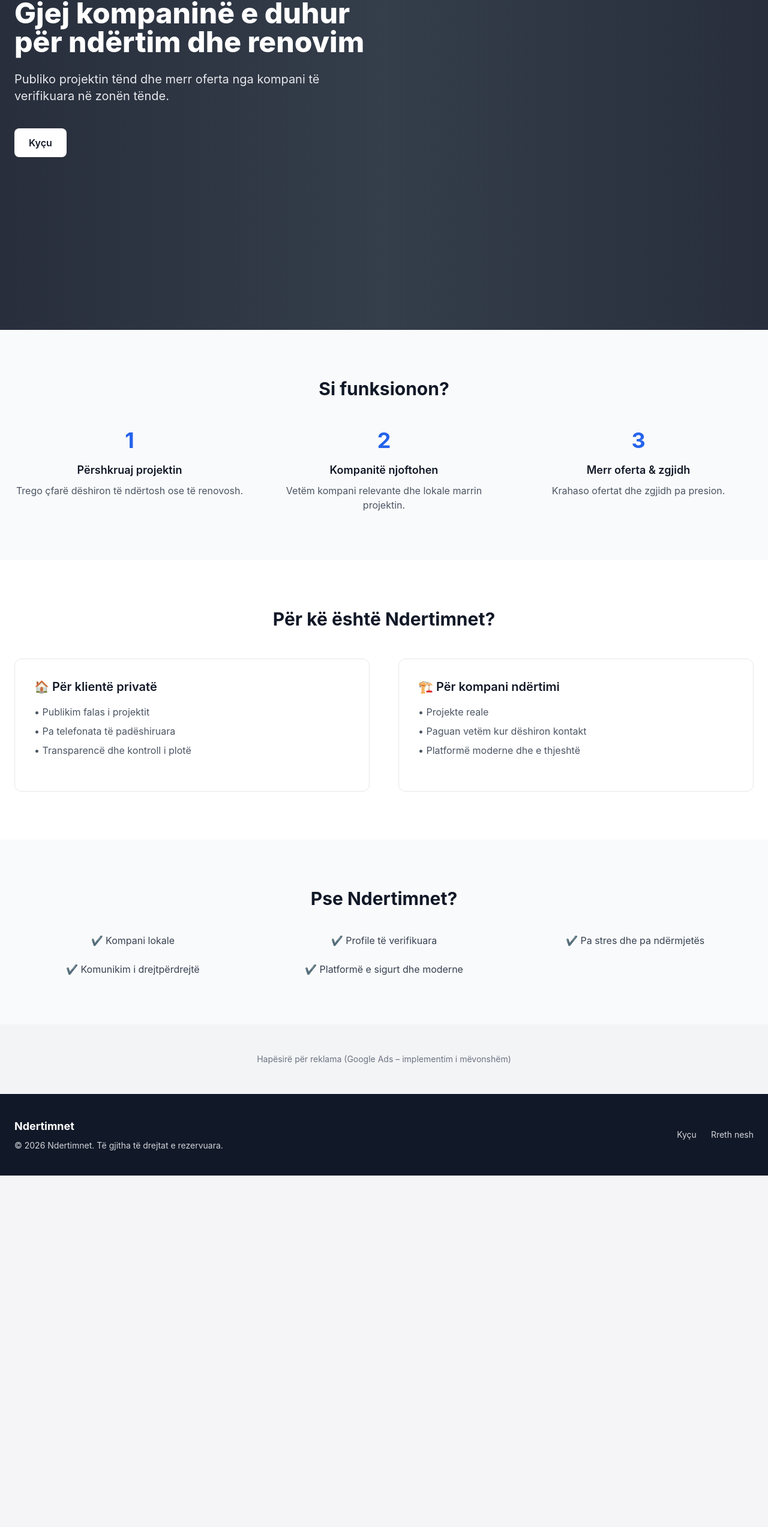
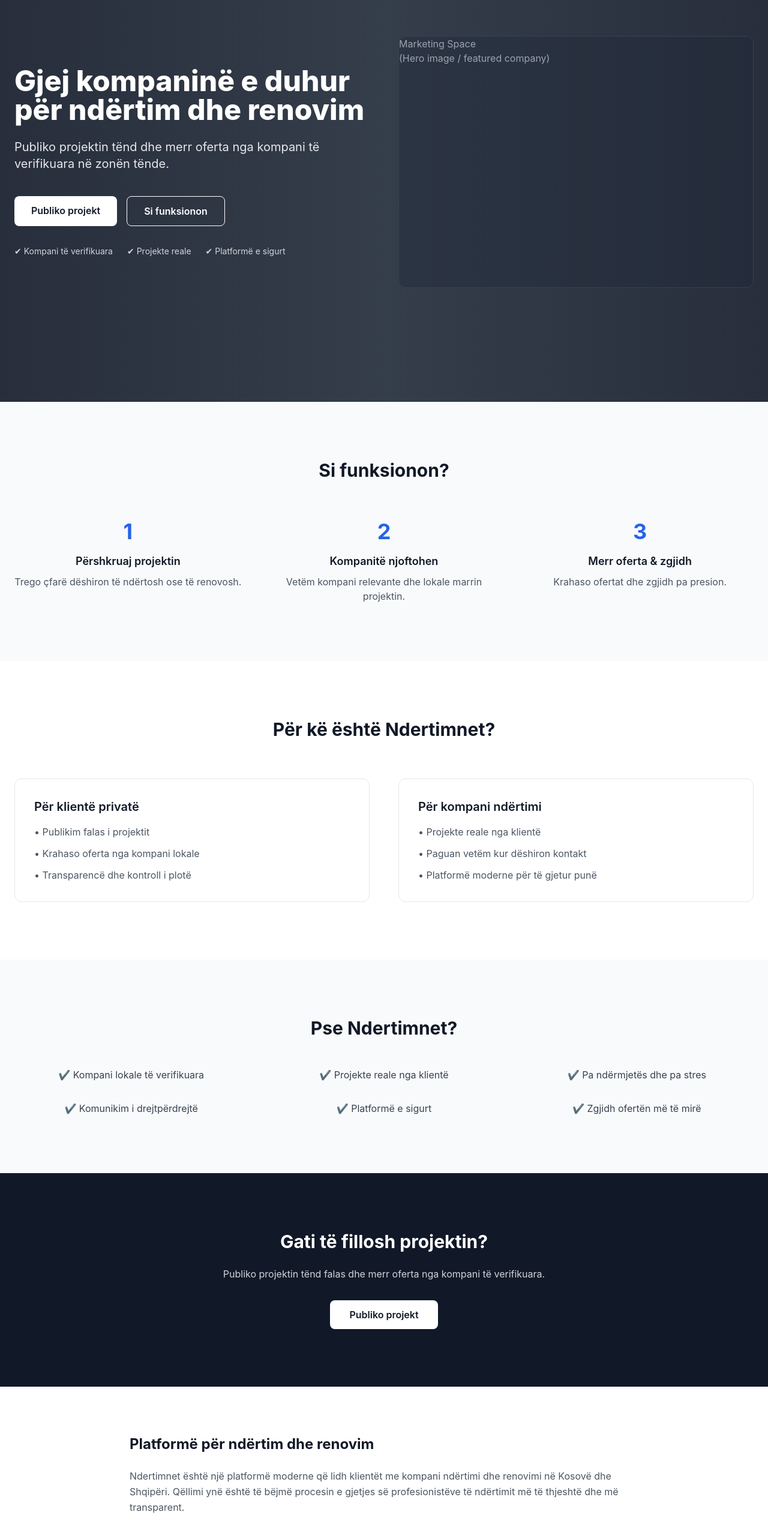
Before and after one commit to GazmendUka/ndertimnet, a React (Create React App) app in the folder frontend/: page / in a window 1280 px wide. Shown: the part 195-2741 px from the top of the page at 60% size. Before the commit the page ends 2155 px from the top, so only its background shows below. Built offline with nearby package versions, Linux system fonts and the light colour scheme; no server answers.

Commit message:
feat: implement landing page v1 with hero, CTA and SEO sections

```diff
--- a/frontend/src/auth/AuthContext.js
+++ b/frontend/src/auth/AuthContext.js
@@ -34,20 +34,69 @@
 // ============================================================
 
 export const AuthProvider = ({ children }) => {
-
   const [user, setUser] = useState(null);
   const [access, setAccess] = useState(null);
   const [refresh, setRefresh] = useState(null);
   const [loading, setLoading] = useState(true);
 
   // ============================================================
+  // 🚪 LOGOUT
+  // ============================================================
+
+  const logout = () => {
+    clearStorage();
+    setUser(null);
+    setAccess(null);
+    setRefresh(null);
+    setLoading(false);
+
+    window.location.href = "/";
+  };
+
+  // ============================================================
+  // 👤 Fetch logged in user
+  // ============================================================
+
+  const fetchCurrentUser = async (forcedToken = null) => {
+    try {
+      const res = await api.get(
+        "accounts/me/",
+        forcedToken
+          ? {
+              headers: {
+                Authorization: `Bearer ${forcedToken}`,
+              },
+            }
+          : undefined
+      );
+
+      const usr = res.data?.data || res.data;
+
+      setUser(usr);
+
+      const storage = getStorage();
+      storage.setItem("user", JSON.stringify(usr));
+
+      return usr;
+    } catch (err) {
+      const status = err.response?.status;
+
+      console.warn("fetchCurrentUser failed:", status);
+
+      if (status === 401) {
+        logout();
+      }
+
+      throw err;
+    }
+  };
+
+  // ============================================================
   // 🔧 Init auth (runs once on app start)
   // ============================================================
 
   useEffect(() => {
-
     const initAuth = async () => {
-
       const token = getAccessToken();
       const refreshToken = getRefreshToken();
 
@@ -71,61 +120,16 @@
     };
 
     initAuth();
-
   }, []);
-
-  // ============================================================
-  // 👤 Fetch logged in user
-  // ============================================================
-
-  const fetchCurrentUser = async (forcedToken = null) => {
-
-    try {
-
-      const res = await api.get(
-        "accounts/me/",
-        forcedToken
-          ? {
-              headers: {
-                Authorization: `Bearer ${forcedToken}`,
-              },
-            }
-          : undefined
-      );
-
-      const usr = res.data?.data || res.data;
-
-      setUser(usr);
-
-      const storage = getStorage();
-      storage.setItem("user", JSON.stringify(usr));
-
-      return usr;
-
-    } catch (err) {
-
-      const status = err.response?.status;
-
-      console.warn("fetchCurrentUser failed:", status);
-
-      if (status === 401) {
-        logout();
-      }
-
-      throw err;
-    }
-  };
 
   // ============================================================
   // 🔑 LOGIN
   // ============================================================
 
   const login = async (email, password, rememberMe = true) => {
-
     setLoading(true);
 
     try {
-
       const res = await api.post(
         "accounts/login/",
         {
@@ -136,8 +140,7 @@
         { skipAuth: true }
       );
 
-      const data = res.data.data;
-
+      const data = res.data?.data || res.data;
       const storage = rememberMe ? localStorage : sessionStorage;
 
       storage.setItem("access", data.access);
@@ -145,40 +148,22 @@
 
       setAccess(data.access);
       setRefresh(data.refresh);
+      setUser(data.user);
 
-      setUser(data.user);
+      if (data.user) {
+        storage.setItem("user", JSON.stringify(data.user));
+      }
 
       try {
         await fetchCurrentUser(data.access);
       } catch {}
 
       return data.user;
-
     } catch (err) {
-
-      throw new Error(
-        err.response?.data?.message || "Gabim gjatë hyrjes"
-      );
-
+      throw new Error(err.response?.data?.message || "Gabim gjatë hyrjes");
     } finally {
-
       setLoading(false);
-
     }
-  };
-
-  // ============================================================
-  // 🚪 LOGOUT
-  // ============================================================
-
-  const logout = () => {
-    clearStorage();
-    setUser(null);
-    setAccess(null);
-    setRefresh(null);
-    setLoading(false);
-
-     window.location.href = "/";
   };
 
   // ============================================================
@@ -218,7 +203,6 @@
   // ============================================================
 
   const refreshMe = async () => {
-
     const token = getAccessToken();
 
     if (!token) return;
@@ -237,7 +221,6 @@
   return (
     <AuthContext.Provider
       value={{
-
         // core
         user,
         access,
--- a/frontend/src/pages/landing_page.jsx
+++ b/frontend/src/pages/landing_page.jsx
@@ -1,6 +1,6 @@
 // ===========================================
-// src/pages/landing_page.jsx
-// Ndertimnet v1.0 – Landing Page + Soft SEO
+// src/pages/LandingPage.jsx
+// Ndertimnet – Production Landing Page v1
 // ===========================================
 
 import { Link } from "react-router-dom";
@@ -9,165 +9,351 @@
 export default function LandingPage() {
   return (
     <>
-      {/* ================= SEO (SOFT) ================= */}
+      {/* ================= SEO ================= */}
       <Helmet>
         <html lang="sq" />
-        <title>Ndertimnet – Platformë për ndërtim dhe renovim</title>
+
+        <title>
+          Ndertimnet – Gjej kompani ndërtimi dhe renovimi në Kosovë dhe Shqipëri
+        </title>
+
         <meta
           name="description"
-          content="Ndertimnet lidh klientët me kompani ndërtimi dhe renovimi në Kosovë dhe Shqipëri. Gjej profesionistë lokalë dhe zgjidh ofertën e duhur për projektin tënd."
+          content="Publiko projektin tënd dhe merr oferta nga kompani ndërtimi dhe renovimi të verifikuara në Kosovë dhe Shqipëri."
         />
-        <meta property="og:title" content="Ndertimnet – Platformë për ndërtim dhe renovim" />
+
+        <meta
+          property="og:title"
+          content="Ndertimnet – Platformë për ndërtim dhe renovim"
+        />
+
         <meta
           property="og:description"
-          content="Gjej kompani ndërtimi të verifikuara dhe merr oferta për projektin tënd në Kosovë dhe Shqipëri."
+          content="Gjej kompani ndërtimi të verifikuara dhe merr oferta për projektin tënd."
         />
+
         <meta property="og:type" content="website" />
       </Helmet>
 
       <div className="w-full text-gray-900">
 
-        {/* ================= TOP BAR ================= */}
+        {/* ================= HEADER ================= */}
         <header className="w-full bg-white border-b">
           <div className="max-w-7xl mx-auto px-6 py-4 flex items-center justify-between">
-            <div className="text-2xl font-bold">Ndertimnet</div>
+
+            <div className="text-2xl font-bold">
+              Ndertimnet
+            </div>
+
             <nav className="flex gap-6 text-sm font-medium">
-              <Link to="/login" className="hover:text-blue-600">Kyçu</Link>
-              <Link to="/about" className="hover:text-blue-600">Rreth nesh</Link>
+              <Link to="/login" className="hover:text-blue-600">
+                Kyçu
+              </Link>
+
+              <Link to="/about" className="hover:text-blue-600">
+                Rreth nesh
+              </Link>
             </nav>
+
           </div>
         </header>
 
-        {/* ================= HERO + MAIN MARKETING ================= */}
-        <section className="relative w-full min-h-[85vh]">
+        {/* ================= HERO ================= */}
+        {/* HERO är byggd för att senare kunna bli en slider */}
+        <section className="relative w-full min-h-screen flex items-center">
+
+          {/* background */}
           <div className="absolute inset-0 bg-gradient-to-r from-gray-900 via-gray-800 to-gray-900 opacity-90" />
 
-          <div className="relative max-w-7xl mx-auto px-6 py-32 h-full flex items-center">
-            <div className="grid md:grid-cols-2 gap-12 w-full">
+          <div className="relative max-w-7xl mx-auto px-6 py-32 w-full">
 
-              {/* HERO TEXT – LEFT */}
-              <div className="text-left text-white">
-                <h1 className="text-4xl md:text-5xl font-extrabold mb-6">
+            <div className="grid md:grid-cols-2 gap-12 items-center">
+
+              {/* LEFT SIDE */}
+              <div className="text-white">
+
+                <h1 className="text-4xl md:text-5xl font-extrabold mb-6 leading-tight">
                   Gjej kompaninë e duhur për ndërtim dhe renovim
                 </h1>
+
                 <p className="text-lg md:text-xl text-gray-200 max-w-xl mb-10">
-                  Publiko projektin tënd dhe merr oferta nga kompani të verifikuara në zonën tënde.
+                  Publiko projektin tënd dhe merr oferta nga kompani të
+                  verifikuara në zonën tënde.
                 </p>
-                <Link
-                  to="/login"
-                  className="inline-block bg-white text-gray-900 px-6 py-3 rounded-lg font-semibold hover:bg-gray-100"
-                >
-                  Kyçu
-                </Link>
+
+                {/* CTA */}
+                <div className="flex flex-wrap gap-4 mb-8">
+
+                  <Link
+                    to="/login"
+                    className="bg-white text-gray-900 px-7 py-3 rounded-lg font-semibold hover:bg-gray-100"
+                  >
+                    Publiko projekt
+                  </Link>
+
+                  <a
+                    href="#how-it-works"
+                    className="border border-white px-7 py-3 rounded-lg font-semibold hover:bg-white hover:text-gray-900"
+                  >
+                    Si funksionon
+                  </a>
+
+                </div>
+
+                {/* TRUST INDICATORS */}
+                <div className="flex flex-wrap gap-6 text-sm text-gray-300">
+
+                  <div>✔ Kompani të verifikuara</div>
+
+                  <div>✔ Projekte reale</div>
+
+                  <div>✔ Platformë e sigurt</div>
+
+                </div>
+
               </div>
 
-              {/* MARKETING REAL ESTATE – RIGHT (EMPTY ON PURPOSE) */}
-              <div className="hidden md:block" />
+              {/* RIGHT SIDE */}
+              {/* Marketing real estate (image / future ads) */}
+              <div className="hidden md:block h-[420px] rounded-xl bg-gray-800 bg-opacity-40 border border-gray-700 flex items-center justify-center text-gray-400">
+
+                Marketing Space
+                <br />
+                (Hero image / featured company)
+
+              </div>
 
             </div>
+
           </div>
+
         </section>
 
-        {/* ================= SI FUNKSIONON ================= */}
-        <section className="py-20 bg-gray-50">
+        {/* ================= HOW IT WORKS ================= */}
+        <section id="how-it-works" className="py-24 bg-gray-50">
+
           <div className="max-w-7xl mx-auto px-6 text-center">
-            <h2 className="text-3xl font-bold mb-12">Si funksionon?</h2>
 
-            <div className="grid md:grid-cols-3 gap-10">
+            <h2 className="text-3xl font-bold mb-16">
+              Si funksionon?
+            </h2>
+
+            <div className="grid md:grid-cols-3 gap-12">
+
               <div>
-                <div className="text-4xl font-bold text-blue-600 mb-4">1</div>
-                <h3 className="font-semibold text-lg mb-2">Përshkruaj projektin</h3>
+
+                <div className="text-4xl font-bold text-blue-600 mb-4">
+                  1
+                </div>
+
+                <h3 className="font-semibold text-lg mb-2">
+                  Përshkruaj projektin
+                </h3>
+
                 <p className="text-gray-600">
                   Trego çfarë dëshiron të ndërtosh ose të renovosh.
                 </p>
+
               </div>
 
               <div>
-                <div className="text-4xl font-bold text-blue-600 mb-4">2</div>
-                <h3 className="font-semibold text-lg mb-2">Kompanitë njoftohen</h3>
+
+                <div className="text-4xl font-bold text-blue-600 mb-4">
+                  2
+                </div>
+
+                <h3 className="font-semibold text-lg mb-2">
+                  Kompanitë njoftohen
+                </h3>
+
                 <p className="text-gray-600">
                   Vetëm kompani relevante dhe lokale marrin projektin.
                 </p>
+
               </div>
 
               <div>
-                <div className="text-4xl font-bold text-blue-600 mb-4">3</div>
-                <h3 className="font-semibold text-lg mb-2">Merr oferta & zgjidh</h3>
+
+                <div className="text-4xl font-bold text-blue-600 mb-4">
+                  3
+                </div>
+
+                <h3 className="font-semibold text-lg mb-2">
+                  Merr oferta & zgjidh
+                </h3>
+
                 <p className="text-gray-600">
                   Krahaso ofertat dhe zgjidh pa presion.
                 </p>
+
               </div>
+
             </div>
+
           </div>
+
         </section>
 
-        {/* ================= PER KE ESHTE ================= */}
-        <section className="py-20 bg-white">
+        {/* ================= FOR WHO ================= */}
+        <section className="py-24 bg-white">
+
           <div className="max-w-7xl mx-auto px-6">
-            <h2 className="text-3xl font-bold text-center mb-12">
+
+            <h2 className="text-3xl font-bold text-center mb-16">
               Për kë është Ndertimnet?
             </h2>
 
             <div className="grid md:grid-cols-2 gap-12">
 
               <div className="border rounded-xl p-8">
-                <h3 className="text-xl font-semibold mb-4">🏠 Për klientë privatë</h3>
-                <ul className="space-y-2 text-gray-600 mb-6">
+
+                <h3 className="text-xl font-semibold mb-4">
+                  Për klientë privatë
+                </h3>
+
+                <ul className="space-y-3 text-gray-600">
+
                   <li>• Publikim falas i projektit</li>
-                  <li>• Pa telefonata të padëshiruara</li>
+                  <li>• Krahaso oferta nga kompani lokale</li>
                   <li>• Transparencë dhe kontroll i plotë</li>
+
                 </ul>
+
               </div>
 
               <div className="border rounded-xl p-8">
-                <h3 className="text-xl font-semibold mb-4">🏗️ Për kompani ndërtimi</h3>
-                <ul className="space-y-2 text-gray-600 mb-6">
-                  <li>• Projekte reale</li>
+
+                <h3 className="text-xl font-semibold mb-4">
+                  Për kompani ndërtimi
+                </h3>
+
+                <ul className="space-y-3 text-gray-600">
+
+                  <li>• Projekte reale nga klientë</li>
                   <li>• Paguan vetëm kur dëshiron kontakt</li>
-                  <li>• Platformë moderne dhe e thjeshtë</li>
+                  <li>• Platformë moderne për të gjetur punë</li>
+
                 </ul>
+
               </div>
 
             </div>
+
           </div>
+
         </section>
 
-        {/* ================= PSE NDERTIMNET ================= */}
-        <section className="py-20 bg-gray-50">
+        {/* ================= WHY NDERTIMNET ================= */}
+        <section className="py-24 bg-gray-50">
+
           <div className="max-w-7xl mx-auto px-6 text-center">
-            <h2 className="text-3xl font-bold mb-10">Pse Ndertimnet?</h2>
 
-            <div className="grid md:grid-cols-3 gap-6 text-gray-700">
-              <div>✔️ Kompani lokale</div>
-              <div>✔️ Profile të verifikuara</div>
-              <div>✔️ Pa stres dhe pa ndërmjetës</div>
+            <h2 className="text-3xl font-bold mb-12">
+              Pse Ndertimnet?
+            </h2>
+
+            <div className="grid md:grid-cols-3 gap-8 text-gray-700">
+
+              <div>✔️ Kompani lokale të verifikuara</div>
+
+              <div>✔️ Projekte reale nga klientë</div>
+
+              <div>✔️ Pa ndërmjetës dhe pa stres</div>
+
               <div>✔️ Komunikim i drejtpërdrejtë</div>
-              <div>✔️ Platformë e sigurt dhe moderne</div>
+
+              <div>✔️ Platformë e sigurt</div>
+
+              <div>✔️ Zgjidh ofertën më të mirë</div>
+
             </div>
+
           </div>
+
         </section>
 
-        {/* ================= GOOGLE ADS PLACEHOLDER ================= */}
-        <section className="py-12 bg-gray-100">
-          <div className="max-w-7xl mx-auto px-6 text-center text-gray-500 text-sm">
-            Hapësirë për reklama (Google Ads – implementim i mëvonshëm)
+        {/* ================= CTA ================= */}
+        <section className="py-24 bg-gray-900 text-white text-center">
+
+          <div className="max-w-3xl mx-auto px-6">
+
+            <h2 className="text-3xl font-bold mb-6">
+              Gati të fillosh projektin?
+            </h2>
+
+            <p className="text-gray-300 mb-8">
+              Publiko projektin tënd falas dhe merr oferta nga kompani të
+              verifikuara.
+            </p>
+
+            <Link
+              to="/login"
+              className="inline-block bg-white text-gray-900 px-8 py-3 rounded-lg font-semibold hover:bg-gray-200"
+            >
+              Publiko projekt
+            </Link>
+
           </div>
+
+        </section>
+
+        {/* ================= SEO CONTENT ================= */}
+        <section className="py-20 bg-white">
+
+          <div className="max-w-4xl mx-auto px-6 text-gray-600 leading-relaxed">
+
+            <h2 className="text-2xl font-bold mb-6 text-gray-900">
+              Platformë për ndërtim dhe renovim
+            </h2>
+
+            <p className="mb-4">
+              Ndertimnet është një platformë moderne që lidh klientët me
+              kompani ndërtimi dhe renovimi në Kosovë dhe Shqipëri. Qëllimi ynë
+              është të bëjmë procesin e gjetjes së profesionistëve të ndërtimit
+              më të thjeshtë dhe më transparent.
+            </p>
+
+            <p>
+              Publiko projektin tënd dhe merr oferta nga kompani të
+              verifikuara. Krahaso ofertat dhe zgjidh zgjidhjen më të mirë për
+              projektin tënd të ndërtimit ose renovimit.
+            </p>
+
+          </div>
+
         </section>
 
         {/* ================= FOOTER ================= */}
-        <footer className="bg-gray-900 text-gray-300 py-10">
+        <footer className="bg-gray-900 text-gray-300 py-12">
+
           <div className="max-w-7xl mx-auto px-6 flex justify-between text-sm">
+
             <div>
-              <div className="text-lg font-bold text-white">Ndertimnet</div>
+
+              <div className="text-lg font-bold text-white">
+                Ndertimnet
+              </div>
+
               <p className="mt-2">
                 © 2026 Ndertimnet. Të gjitha të drejtat e rezervuara.
               </p>
+
             </div>
+
             <div className="flex gap-6 items-center">
-              <Link to="/login" className="hover:text-white">Kyçu</Link>
-              <Link to="/about" className="hover:text-white">Rreth nesh</Link>
+
+              <Link to="/login" className="hover:text-white">
+                Kyçu
+              </Link>
+
+              <Link to="/about" className="hover:text-white">
+                Rreth nesh
+              </Link>
+
             </div>
+
           </div>
+
         </footer>
 
       </div>
```
